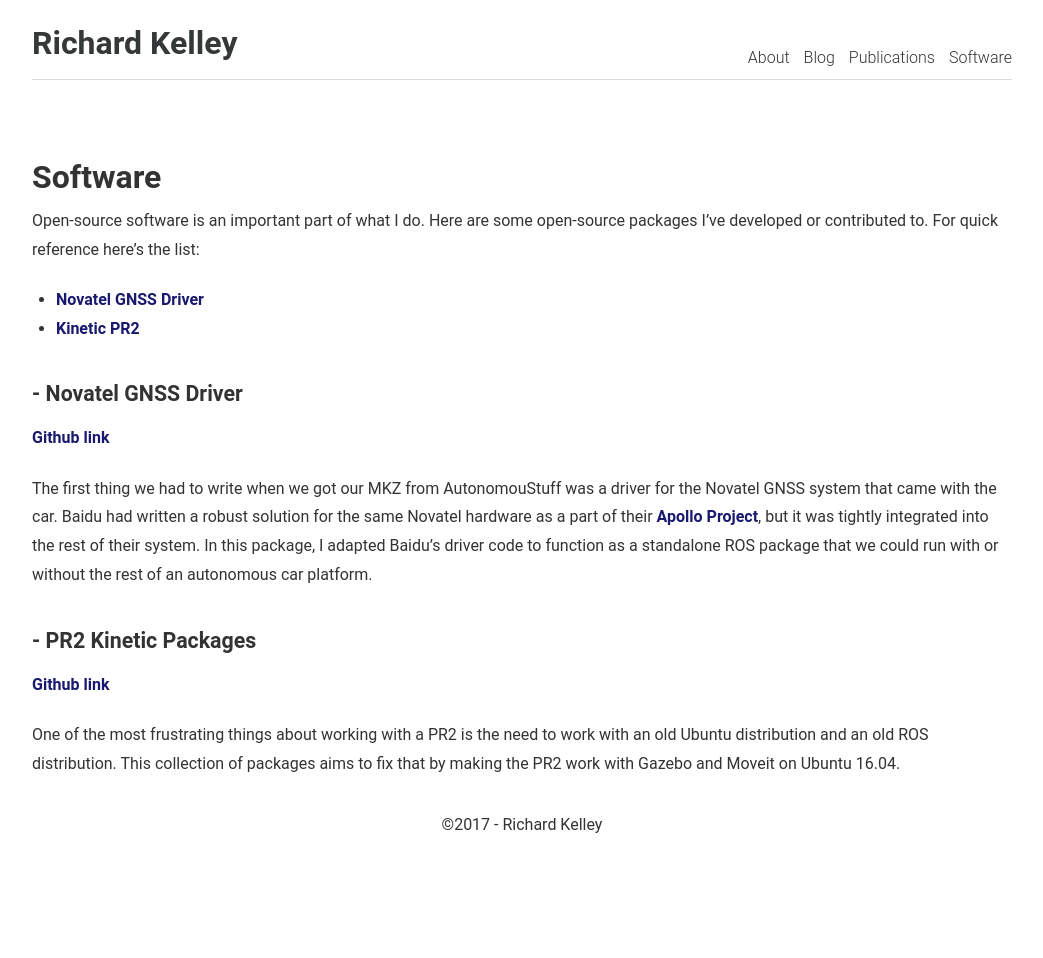
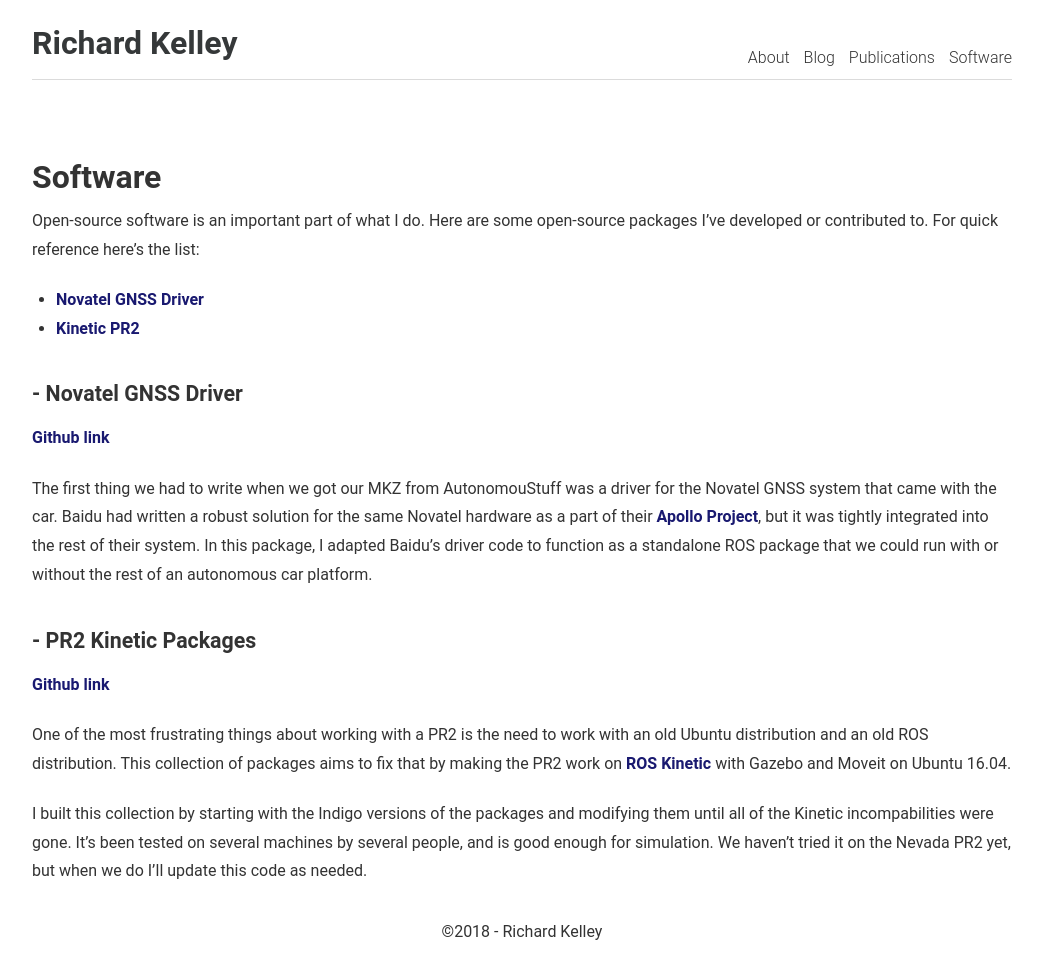
Before and after one commit to RichardKelley/richardkelley.github.io, a Jekyll site: the page built from software.md, in a window 1280 px wide. Shown: the whole page, without its empty margins (118-1161 px from the left). Built offline with Jekyll 4.4.1, drawn with Linux system fonts in a browser that asks for light colours; before the commit the page ends 900 px from its top, so only the background shows below that.

Commit message:
Updated my about and software pages.

```diff
--- a/_includes/footer.html
+++ b/_includes/footer.html
@@ -1 +1 @@
-<footer><span>©2017 - Richard Kelley</span></footer>
+<footer><span>©2018 - Richard Kelley</span></footer>
--- a/software.md
+++ b/software.md
@@ -35,4 +35,12 @@
 One of the most frustrating things about working with a PR2 is the
 need to work with an old Ubuntu distribution and an old ROS
 distribution. This collection of packages aims to fix that by making
-the PR2 work with Gazebo and Moveit on Ubuntu 16.04.
+the PR2 work on [ROS
+Kinetic](http://wiki.ros.org/kinetic){:target="blank"} with Gazebo and
+Moveit on Ubuntu 16.04.
+
+I built this collection by starting with the Indigo versions of the
+packages and modifying them until all of the Kinetic incompabilities
+were gone. It's been tested on several machines by several people, and
+is good enough for simulation. We haven't tried it on the Nevada PR2
+yet, but when we do I'll update this code as needed.
```
Also changed, not shown: about.md (+24 -1 lines).
